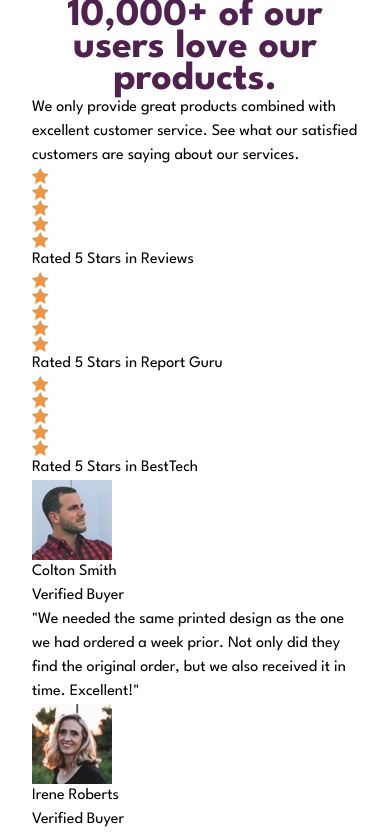
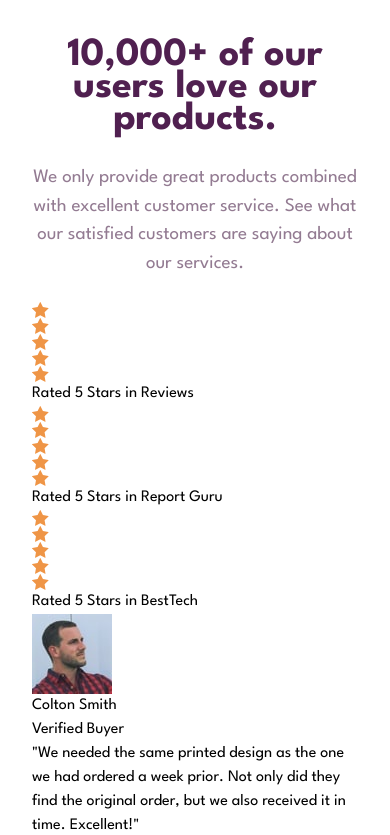
Before and after one commit to flaviare1s/social-proof-section, a website: page src/index.html in a window 390 px wide. Shown: the top 835 px of the page. Drawn offline with Linux system fonts and the light colour scheme.

Commit message:
Developing the responsiveness

```diff
--- a/src/index.html
+++ b/src/index.html
@@ -16,16 +16,16 @@
 
   </head>
   <body class="font-Spartan flex flex-col items-center">
-    <main class="max-w-mobile px-6 md:max-w-6xl">
-      <div>
-        <h1 class="text-veryDarkMagenta font-bold text-4xl text-center leading-8 md:text-6xl md:leading-10">10,000+ of our users love our products.</h1>
-        <p>
+    <main class="max-w-mobile px-6 md:max-w-6xl md:grid md:grid-cols-2">
+      <div class="md:col-span-1">
+        <h1 class="text-veryDarkMagenta font-bold text-4xl text-center leading-8 pt-10 pb-7 md:text-6xl md:leading-10">10,000+ of our users love our products.</h1>
+        <p class="text-darkGrayishMagenta text-center text-lg pb-6 md:text-left">
           We only provide great products combined with excellent customer service.
           See what our satisfied customers are saying about our services.
         </p>
       </div>
 
-      <section>
+      <section class="md:col-span-1">
         <div>
           <div>
             <img src="../images/icon-star.svg" alt="Star Icon">
@@ -58,6 +58,7 @@
         </div>
       </section>
 
+      <div class="md:col-span-1 md:flex md:flex-row">
         <div>
           <div>
             <img src="../images/image-colton.jpg" alt="Colton Smith">
@@ -100,6 +101,7 @@
             standard. Will definitely use them again and recommend them to everyone!"
           </p>
         </div>
+      </div>
     </main>
 
     <footer>
--- a/tailwind.config.js
+++ b/tailwind.config.js
@@ -16,6 +16,8 @@ module.exports = {
         'mobile': '374px',
       },
       fontSize: {
+        base: '17px',
+        lg: '19px',
         '4xl': '40px',
         '6xl': '56px',
       },
```
Also changed, not shown: src/output.css. Lines whose indentation alone changed are shown as unchanged.
